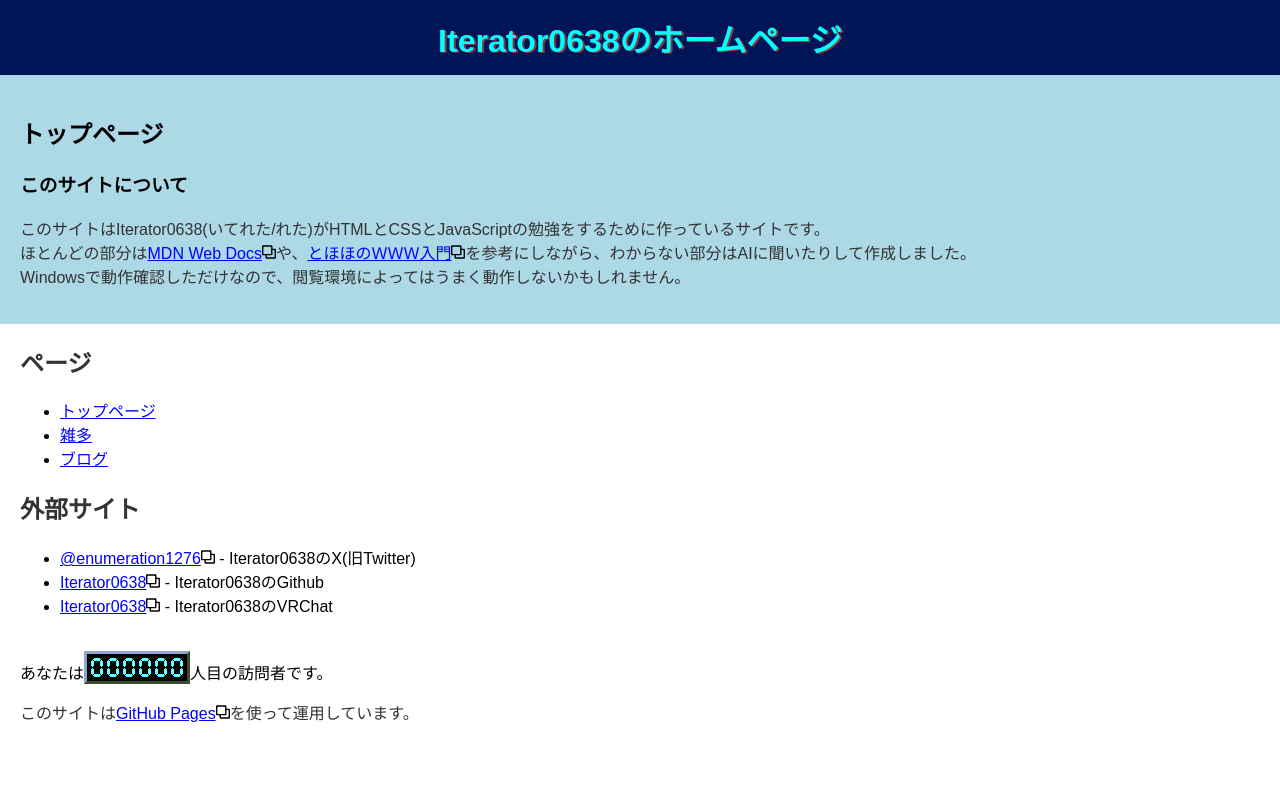
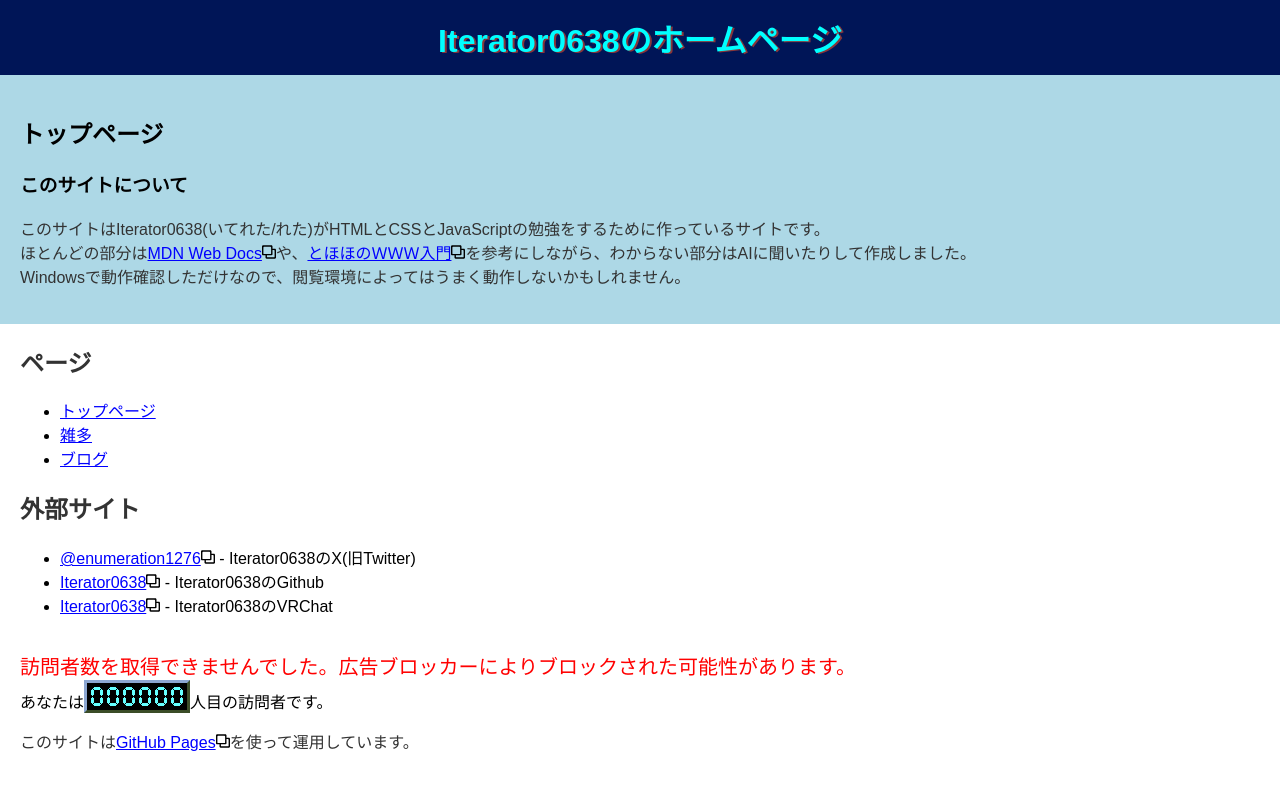
Before and after one commit to Iterator0638/iterator0638.github.io, a plain HTML site: page index.html in a window 1280 px wide. Drawn offline with Linux system fonts and the light colour scheme.

Commit message:
Added error message for access counter

```diff
--- a/index.html
+++ b/index.html
@@ -50,6 +50,7 @@
                 </nav>
 
                 <br>
+                <div class="access-counter-error" id="access-counter-error"></div>
                 <div>あなたは<div class="access-counter" id="access-counter"></div>人目の訪問者です。</div>
                 <script src="misc/access-counter/access-counter.js"></script>
                 <p>このサイトは<a href="https://docs.github.com/ja/pages" target="_blank">GitHub Pages<img src="images/new-tab.svg" width="14" alt="(新しいタブで開く)"/></a>を使って運用しています。</p>
--- a/misc/access-counter/access-counter.js
+++ b/misc/access-counter/access-counter.js
@@ -3,7 +3,7 @@ function Start() {
     SetCounter(0);
 
     let r = new XMLHttpRequest();
-    r.addEventListener('load', function() {
+    r.addEventListener("load", function() {
         SetCounter(JSON.parse(this.responseText).count);
     })
 
@@ -15,17 +15,18 @@ function Start() {
             return response.json();
         })
         .then(data => {
-            console.log('Page views:', data.count);
+            console.log("Page views:", data.count);
             SetCounter(data.count);
         })
         .catch(error => {
-            console.error('Error fetching GoatCounter data:', error);
+            console.error("Error fetching GoatCounter data:", error);
+            document.getElementById("access-counter-error").innerText = "訪問者数を取得できませんでした。広告ブロッカーによりブロックされた可能性があります。";
         });
 }
 
 function SetCounter(count) {
     ResetCounter();
-    const counter = document.getElementById('access-counter');
+    const counter = document.getElementById("access-counter");
     const padCount = String(count).padStart(6, "0");
     for (let i = 0; i < padCount.length; i++) {
         const char = padCount[i];
@@ -37,7 +38,7 @@ function SetCounter(count) {
 }
 
 function ResetCounter() {
-    const counter = document.getElementById('access-counter');
+    const counter = document.getElementById("access-counter");
     while (counter.firstChild) {
         counter.removeChild(counter.firstChild);
     }
--- a/styles1.css
+++ b/styles1.css
@@ -94,3 +94,8 @@ a:active {
     padding: 0;
     border: none;
 }
+
+.access-counter-error {
+    font-size: 20px;
+    color: red;
+}
```
